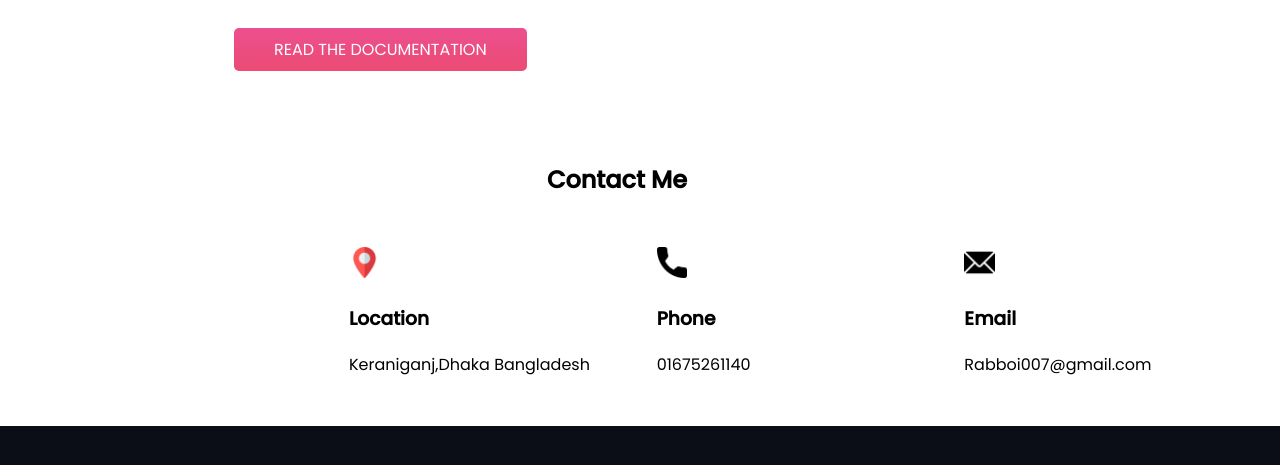
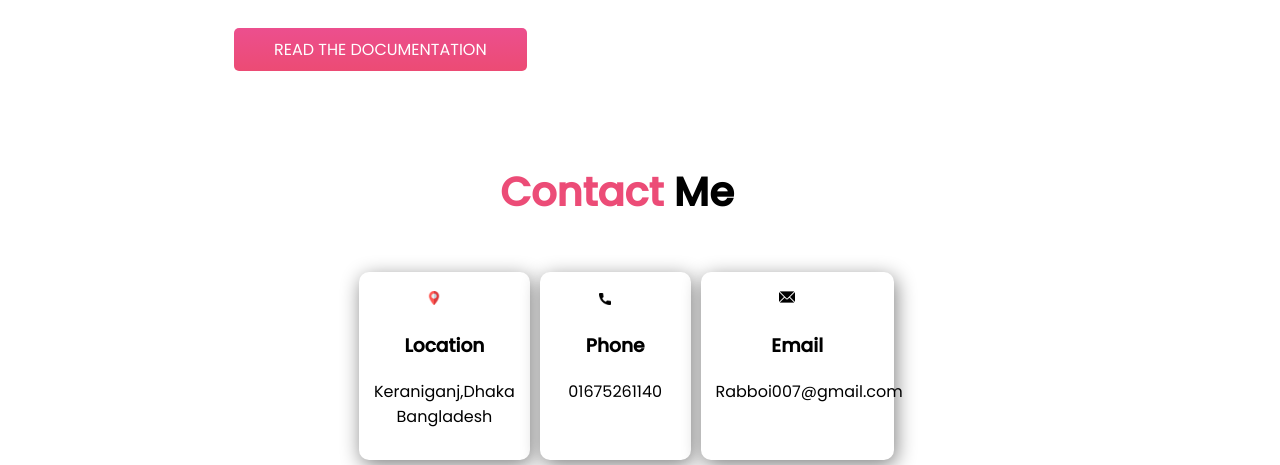
Before and after one commit to fazlay26/mission-2022, a plain HTML site: page index.html in a window 1280 px wide. Shown: the part 1848-2313 px from the top of the page. Drawn offline with Linux system fonts and the light colour scheme.

Commit message:
code changed

```diff
--- a/index.html
+++ b/index.html
@@ -91,7 +91,7 @@
         </div>
     </section>
     <section class="contact2">
-        <h2 class="contact1">Contact Me</h2>
+        <h2 class="contact1"> <span>Contact</span> Me</h2>
         <div class="contact">
             <div class="box">
                 <img src="placeholder.png" alt="">
--- a/style.css
+++ b/style.css
@@ -161,12 +161,15 @@ span{
 .contact{
     display: flex;
     margin-left: 341px;
+    margin-right: 378px;
+    margin-bottom: 83px;
 }
 .contact1{
     text-align: center;
     margin-top: 100px;
     margin-bottom: 50px;
     padding-right: 46px;
+    font-size: 40px;
 
 
 
@@ -177,3 +180,12 @@ span{
     margin-right: 20px;
 
 }
+.box{
+    background-color: white;
+    border-radius: 10px;
+    box-shadow: 2px 5px  20px gray;
+    margin-left: 10px;
+    padding: 15px;
+    width: 30%;
+    text-align: center;
+}
```
